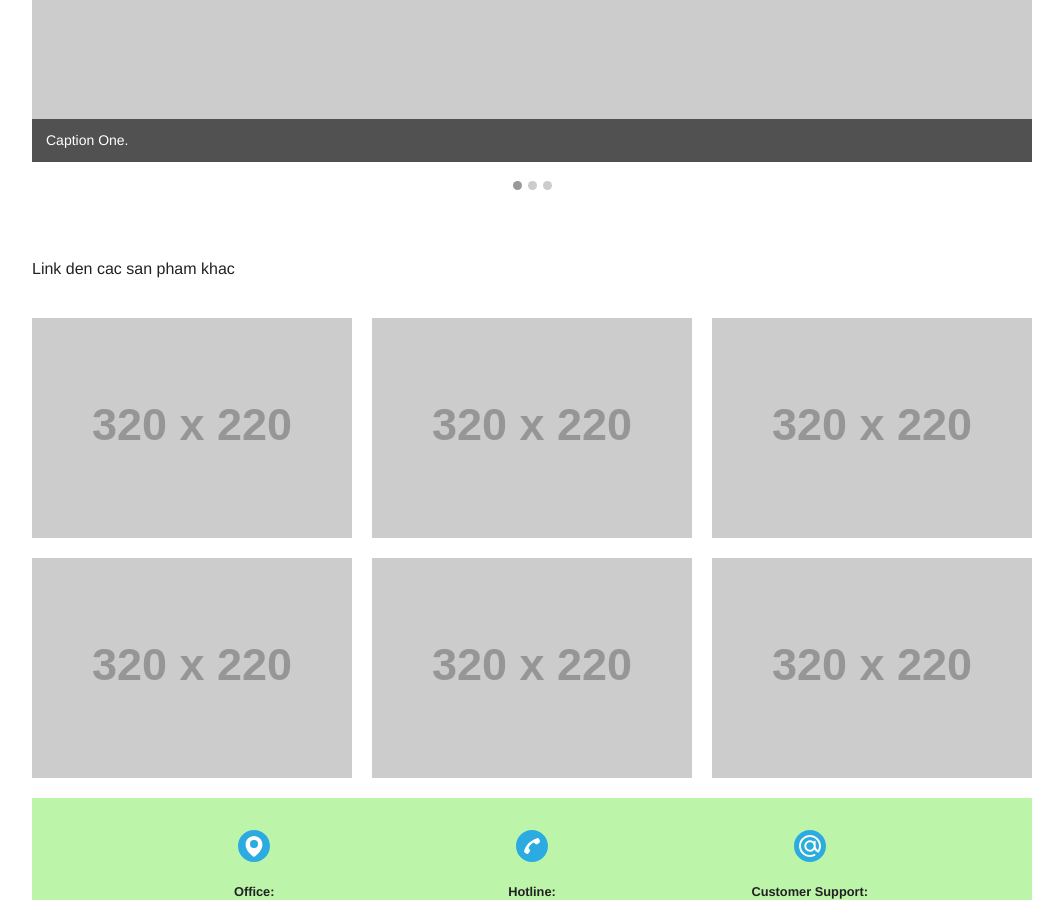
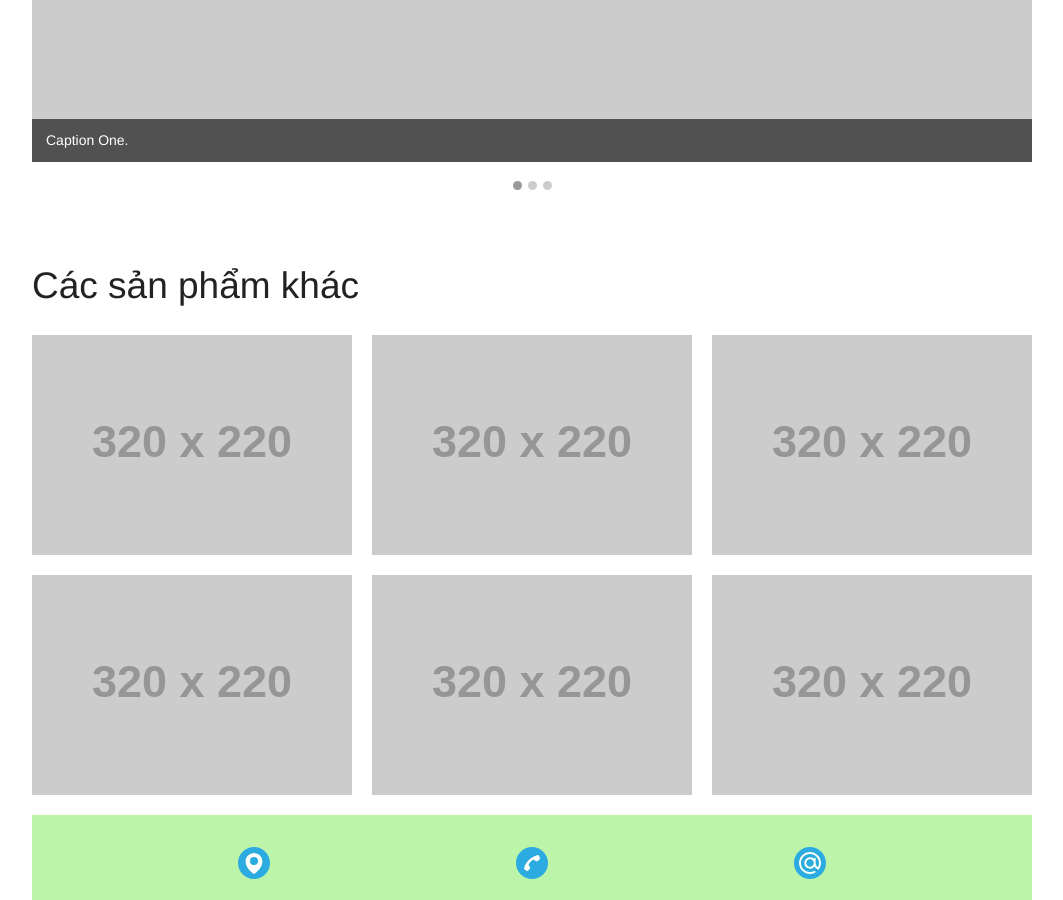
Before and after one commit to haviet/static-on-foundation, a Jekyll site: the page built from sp-billboard.html, in a window 1280 px wide and 900 px high, scrolled down 582 px. Shown: the whole window, without its empty margins (108-1171 px from the left). Built offline with Jekyll 4.4.1, drawn with Linux system fonts in a browser that asks for light colours.

Commit message:
Update sp-billboard.html

```diff
--- a/sp-billboard.html
+++ b/sp-billboard.html
@@ -7,10 +7,6 @@ layout: default
 </div>
 
 <div class="row collapse">
-  <p>Link den cac san pham khac</p>
-</div>
-
-
-<div class="row collapse">
+  <h2>Các sản phẩm khác</h2>
   {% include sp-block-list.html %}
 </div>
```
